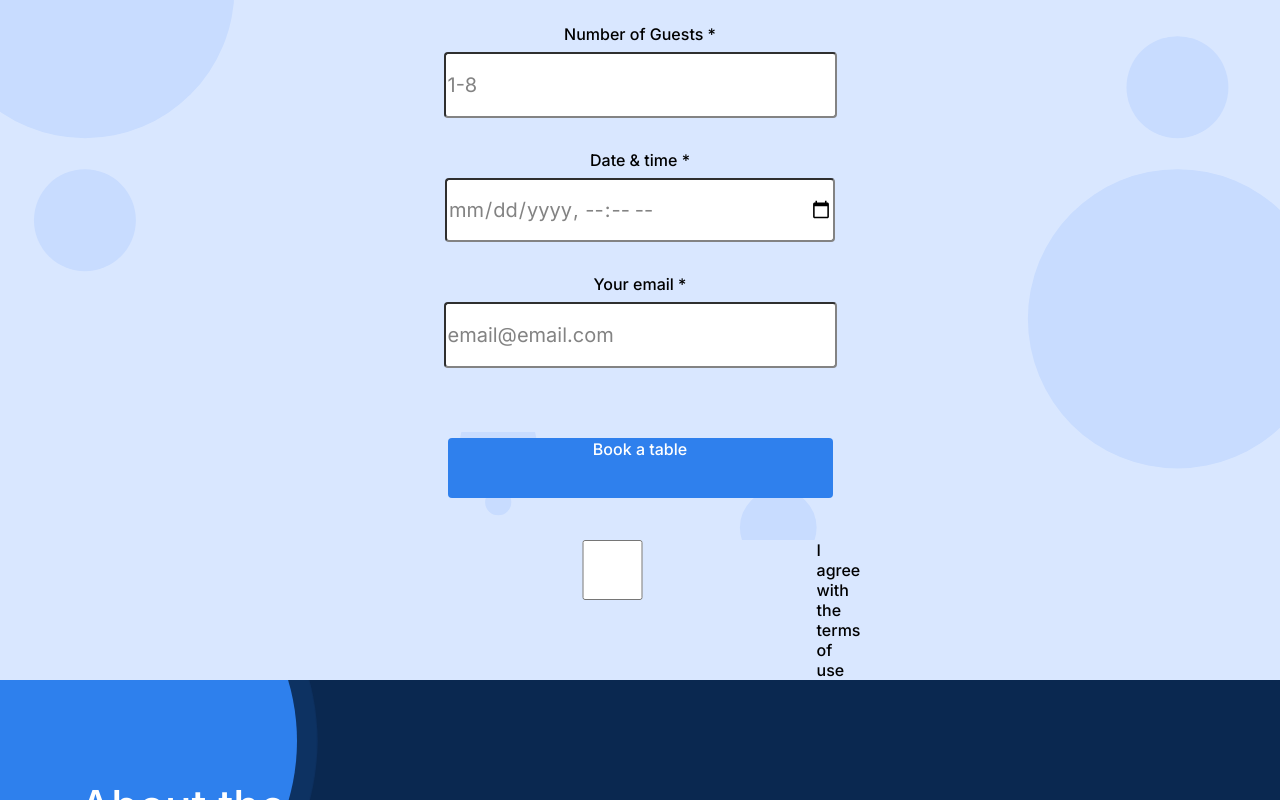
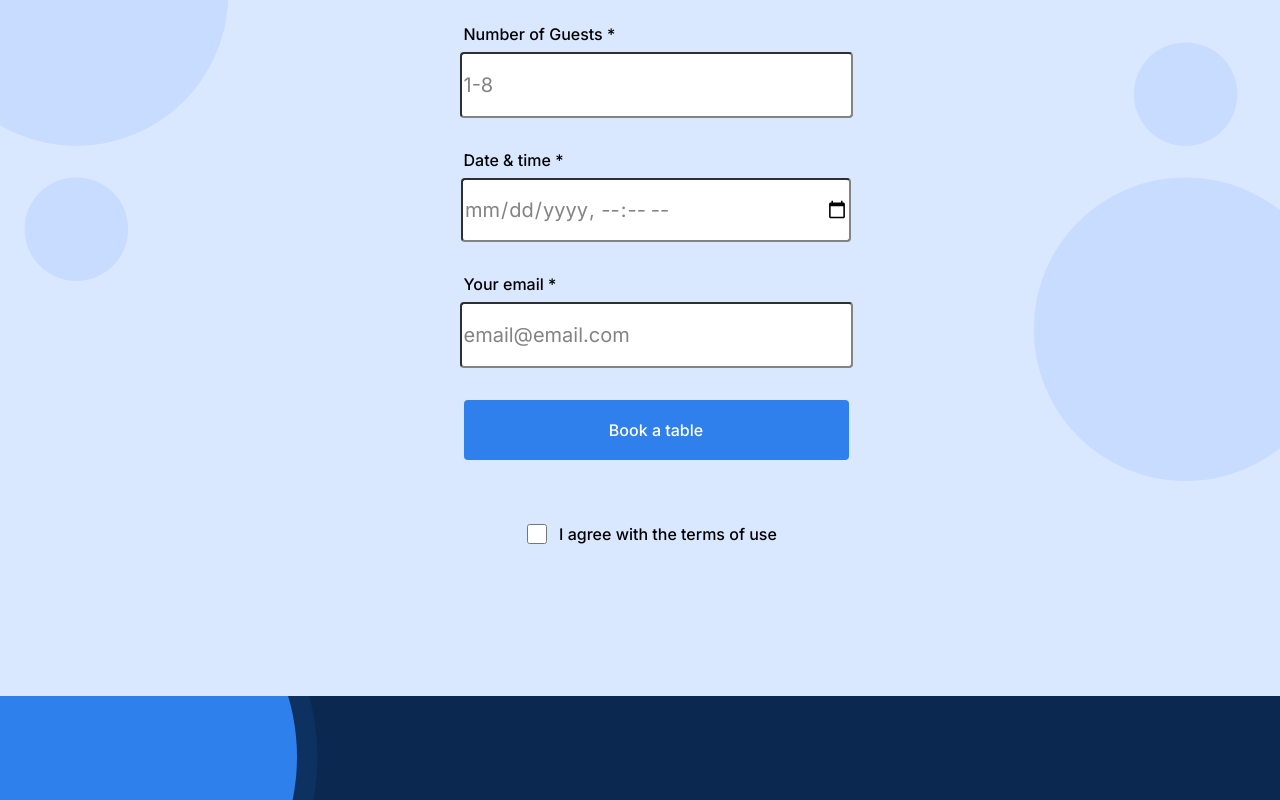
Before and after one commit to michaelabudde/se_project_coffeeshop, a plain HTML site: page index.html in a window 1280 px wide. Shown: the part 3519-4319 px from the top of the page. Drawn offline with Linux system fonts and the light colour scheme.

Commit message:
button looks better

```diff
--- a/blocks/form.css
+++ b/blocks/form.css
@@ -4,7 +4,7 @@
   flex-direction: column;
   justify-content: center;
   align-items: center;
-  min-width: 385px;
+  width: 385px;
   padding-bottom: 120px;
 }
 
@@ -20,6 +20,18 @@
   padding-bottom: 32px;
   padding-top: 32px ;
   border-style: none;
+}
+
+.form__input{
+  height: 60px;
+  margin-top: 0px;
+  margin-bottom: 32px;
+  border-radius: 4px;
+  border-color: #838383;
+  font-family: "Inter";
+  font-size: 20px;
+  color: #838383;
+  width: 385px;
 }
 
 .form__input [type="text"]
@@ -39,32 +51,44 @@
     font-style: normal;
     font-weight: 500;
     font-size: 16px;
-    line-height: 20px;
     padding-bottom: 8px;
     gap: 12px;
     flex-direction: row;
     justify-content: left;
     text-align:left;
     align-items: flex-start;
+    width: 385px;
 
 }
 
+.form__button{
+  border-style: none;
+  text-align: center;
+  background-color: #2f80ed;
+  color: #ffffff;
+  border-radius: 4px;
+  height: 60px;
+  width: 385px;
+  padding: 0px;
+  border-width: 0px;
+}
+
 .form__label_type_button{
-    display: flex;
-    justify-content: center;
-      background-color: #2f80ed;
-      color: #ffffff;
-      border-radius: 4px;
-      height: 60px;
       font-family: "Inter";
       font-style: normal;
-      font-weight: 500px;
+      font-weight: 500;
       font-size: 16px;
-      line-height: 20px;
-      min-width: 385px;
 
   }
 
+  .form__button:hover{
+    opacity: 70%;
+    transition: 0.5s ease-in 0s;
+}
+  .form__checkbox{
+    height: 20px;
+    width:20px;
+  }
 
 .form__label_type_checkbox{
   display: flex;
@@ -72,60 +96,11 @@
   border-radius: 2px;
   flex-direction: row;
   height: 20px;
-  width:20px;
   padding: 0;
   border-style: none;
 }
 
-.form__input{
-    height: 60px;
-    margin-top: 0px;
-    margin-bottom: 32px;
-    border-radius: 4px;
-    border-color: #838383;
-    font-family: "Inter";
-    font-size: 20px;
-    color: #838383;
-    min-width: 385px;
-}
 
-.form__button{
-    border-style: none;
-    text-align: center;
-}
-
-.form__button[type="button"]{
-    background-color: #2f80ed;
-    color: #ffffff;
-    border-radius: 4px;
-    height: 60px;
-    font-family: "Inter";
-    font-style: normal;
-    font-weight: 500px;
-    font-size: 16px;
-    line-height: 20px;
-    min-width: 385px;
-    text-align: center;
-
-}
-
-
-.form__button:hover{
-    opacity: 70%;
-    transition: 0.5s ease-in 0s;
-}
-
-.form__checkbox{
-    display: flex;
-    align-items: center;
-    border-radius: 2px;
-    flex-direction: row;
-    height: 20px;
-    width:20px;
-    padding: 0;
-    border-style: none;
-
-}
 .form__input::placeholder{
   font-family: "Inter", "Arial", san-serif;
   font-style: normal;
--- a/index.html
+++ b/index.html
@@ -165,16 +165,12 @@
                   required
                   />
 
-              </fieldset>
-
-              <fieldset class="reservation form__button reservation__form">
-                <button type="button" class=" form__input form__button form__label form__label_type_button">Book a table</button>
-              </fieldset>
-
-              <fieldset class=" form__checkbox reservation__form">
-                <label class=" reservation__form form__label form__label_type_checkbox" for="i-agree">
+                <button class="form__button form__label_type_button">Book a table</button>
+</fieldset>
+              <fieldset class="form__fieldset">
+                <label class="form__label form__label_type_checkbox" for="i-agree">
                 <input type="checkbox"
-                class="form__input"
+                class="form__checkbox "
                 name="i agree"
                 id="i-agree"
                 required
```
